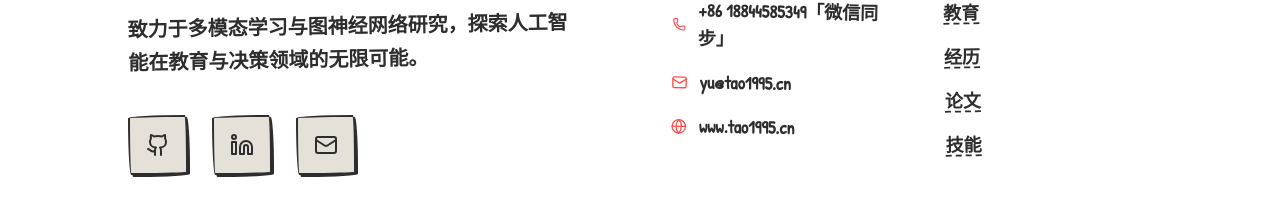
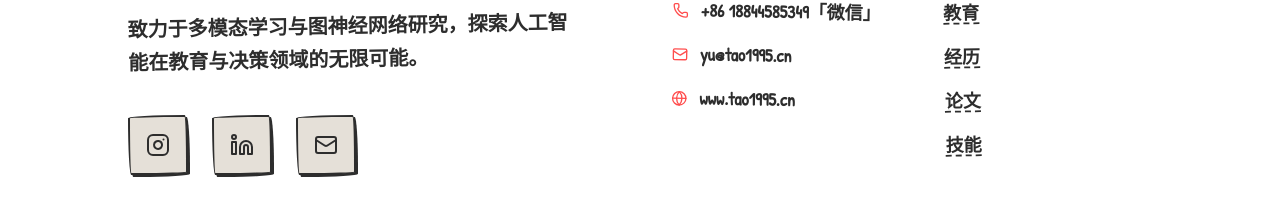
Before and after one commit to YuTao0805/YuTao0805.github.io, a React (Vite) app: page / in a window 1280 px wide. Shown: the part 8947-9170 px from the top of the page. Built offline with nearby package versions, Linux system fonts and the light colour scheme; a web font is replaced by a local one.

Commit message:
更新社交账号信息

```diff
--- a/src/App.tsx
+++ b/src/App.tsx
@@ -12,7 +12,7 @@ import { Publications } from "./components/Publications";
 import { Skills } from "./components/Skills";
 import { Photos } from "./components/Photos";
 import { LoadingScreen } from "./components/LoadingScreen";
-import { Github, Twitter, Linkedin, Mail, Phone, Globe } from "lucide-react";
+import { Github, Twitter, Linkedin, Mail, Phone, Globe, Instagram } from "lucide-react";
 import { LanguageProvider, useLanguage } from "./context/LanguageContext";
 import { motion } from "motion/react";
 
@@ -44,9 +44,9 @@ const AppContent = () => {
               </p>
               <div className="flex gap-6">
                 {[
-                  { icon: <Github className="w-6 h-6" />, href: "#" },
-                  { icon: <Linkedin className="w-6 h-6" />, href: "#" },
-                  { icon: <Mail className="w-6 h-6" />, href: "mailto:id8670@alunos.uminho.pt" }
+                  { icon: <Instagram className="w-6 h-6" />, href: "https://www.instagram.com/tao___yu/" },
+                  { icon: <Linkedin className="w-6 h-6" />, href: "https://www.linkedin.com/in/yutao0805" },
+                  { icon: <Mail className="w-6 h-6" />, href: "mailto:yu@tao1995.cn" }
                 ].map((social, i) => (
                   <motion.a
                     key={i}
@@ -64,7 +64,7 @@ const AppContent = () => {
               <h4 className="text-pencil font-heading mb-8 uppercase tracking-widest text-lg">{t("footer.contact")}</h4>
               <ul className="space-y-4 text-pencil text-lg font-bold">
                 <li className="flex items-center gap-3">
-                  <Phone className="w-4 h-4 text-marker-red" /> +86 18844585349「微信同步」
+                  <Phone className="w-4 h-4 text-marker-red" /> +86 18844585349「微信」
                 </li>
                 <li className="flex items-center gap-3">
                   <Mail className="w-4 h-4 text-marker-red" /> yu@tao1995.cn
```
